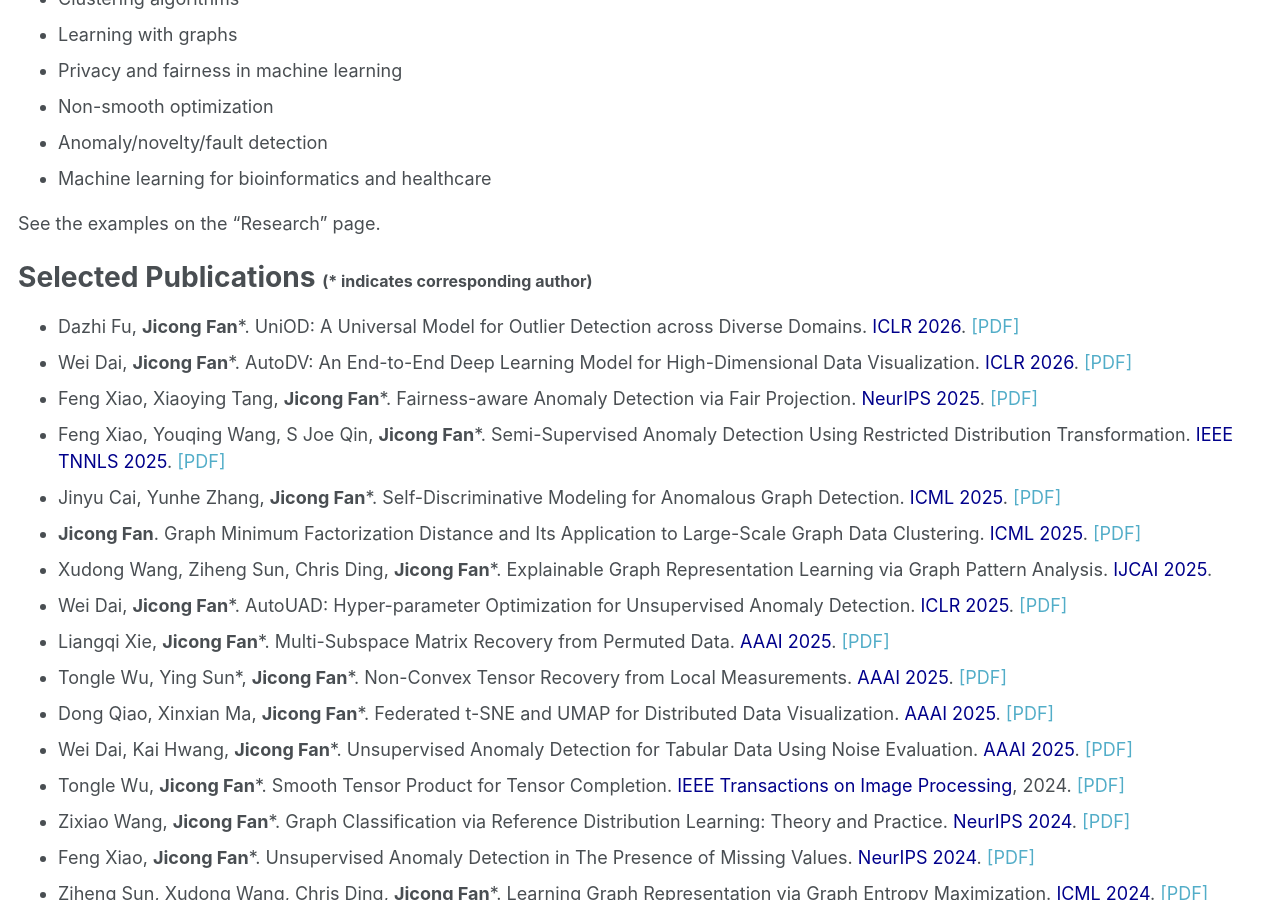
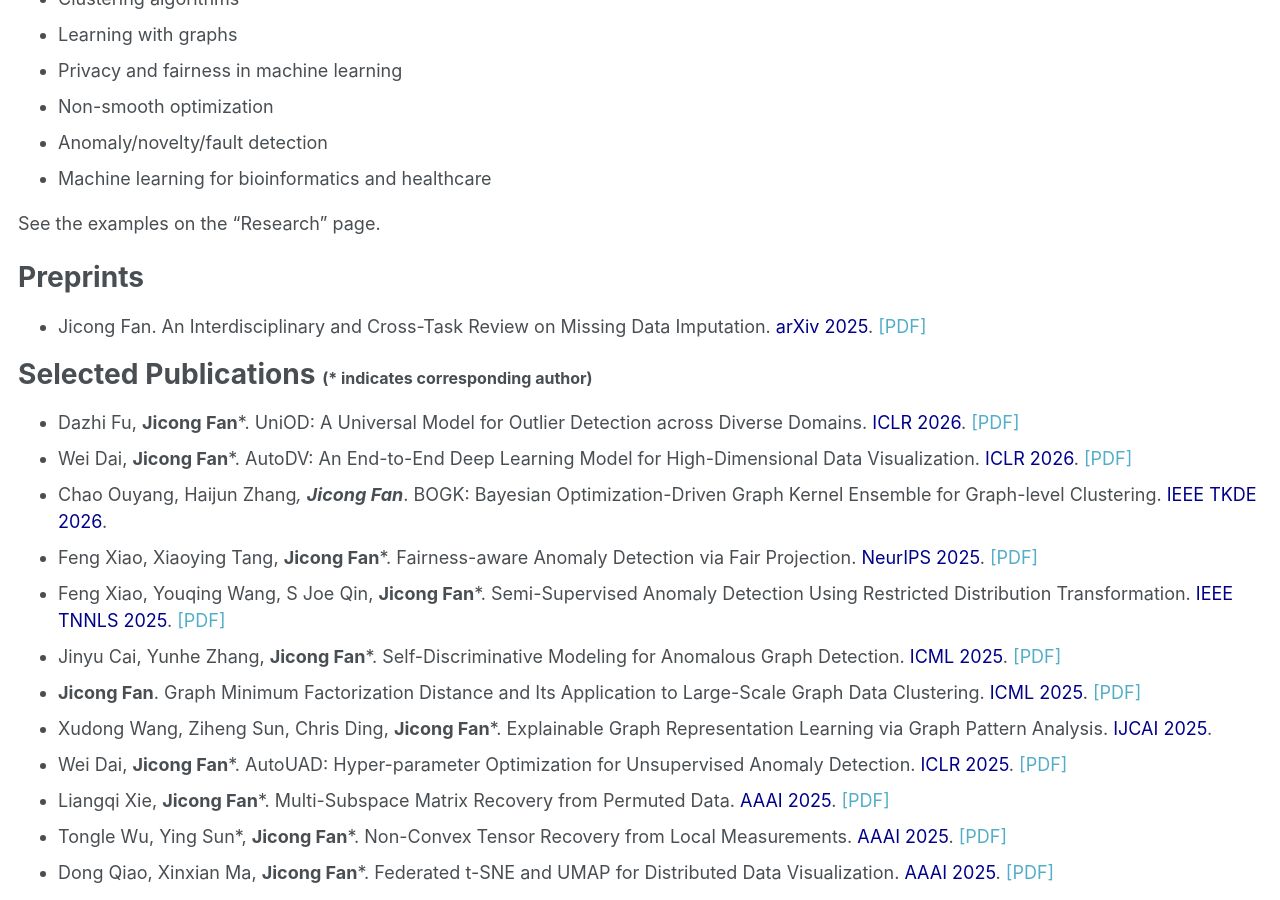
Before and after one commit to jicongfan/jicongfan.github.io, a Jekyll site: the page built from _pages/about.md, in a window 1280 px wide and 900 px high, scrolled down 989 px. Built offline with Jekyll 4.4.1, drawn with Linux system fonts in a browser that asks for light colours.

Commit message:
Update about.md

```diff
--- a/_pages/about.md
+++ b/_pages/about.md
@@ -46,10 +46,15 @@
 
 See the examples on the "Research" page.
 
+Preprints <font size=3>
+======
+* Jicong Fan. An Interdisciplinary and Cross-Task Review on Missing Data Imputation. <font color=DarkBlue>arXiv 2025</font>. <a href="https://arxiv.org/pdf/2511.01196">[PDF]</a>
+
 Selected Publications <font size=3>(* indicates corresponding author)</font>
 ======
 * Dazhi Fu, <strong>Jicong Fan</strong>*. UniOD: A Universal Model for Outlier Detection across Diverse Domains. <font color=DarkBlue>ICLR 2026</font>. <a href="https://openreview.net/pdf?id=Eu25AOvORb">[PDF]</a>
 * Wei Dai, <strong>Jicong Fan</strong>*. AutoDV: An End-to-End Deep Learning Model for High-Dimensional Data Visualization. <font color=DarkBlue>ICLR 2026</font>. <a href="https://openreview.net/pdf?id=vaflHrZhlY">[PDF]</a>
+* Chao Ouyang, Haijun Zhang*, <strong>Jicong Fan</strong>*. BOGK: Bayesian Optimization-Driven Graph Kernel Ensemble for Graph-level Clustering. <font color=DarkBlue>IEEE TKDE 2026</font>.
 * Feng Xiao, Xiaoying Tang, <strong>Jicong Fan</strong>*. Fairness-aware Anomaly Detection via Fair Projection. <font color=DarkBlue>NeurIPS 2025</font>. <a href="https://openreview.net/pdf?id=gjjsDmlQRW">[PDF]</a>
 * Feng Xiao, Youqing Wang, S Joe Qin, <strong>Jicong Fan</strong>*. Semi-Supervised Anomaly Detection Using Restricted Distribution Transformation. <font color=DarkBlue>IEEE TNNLS 2025</font>. <a href="https://ieeexplore.ieee.org/document/11071974">[PDF]</a>
 * Jinyu Cai, Yunhe Zhang, <strong>Jicong Fan</strong>*. Self-Discriminative Modeling for Anomalous Graph Detection. <font color=DarkBlue>ICML 2025</font>. <a href="https://arxiv.org/pdf/2310.06261">[PDF]</a>
```
